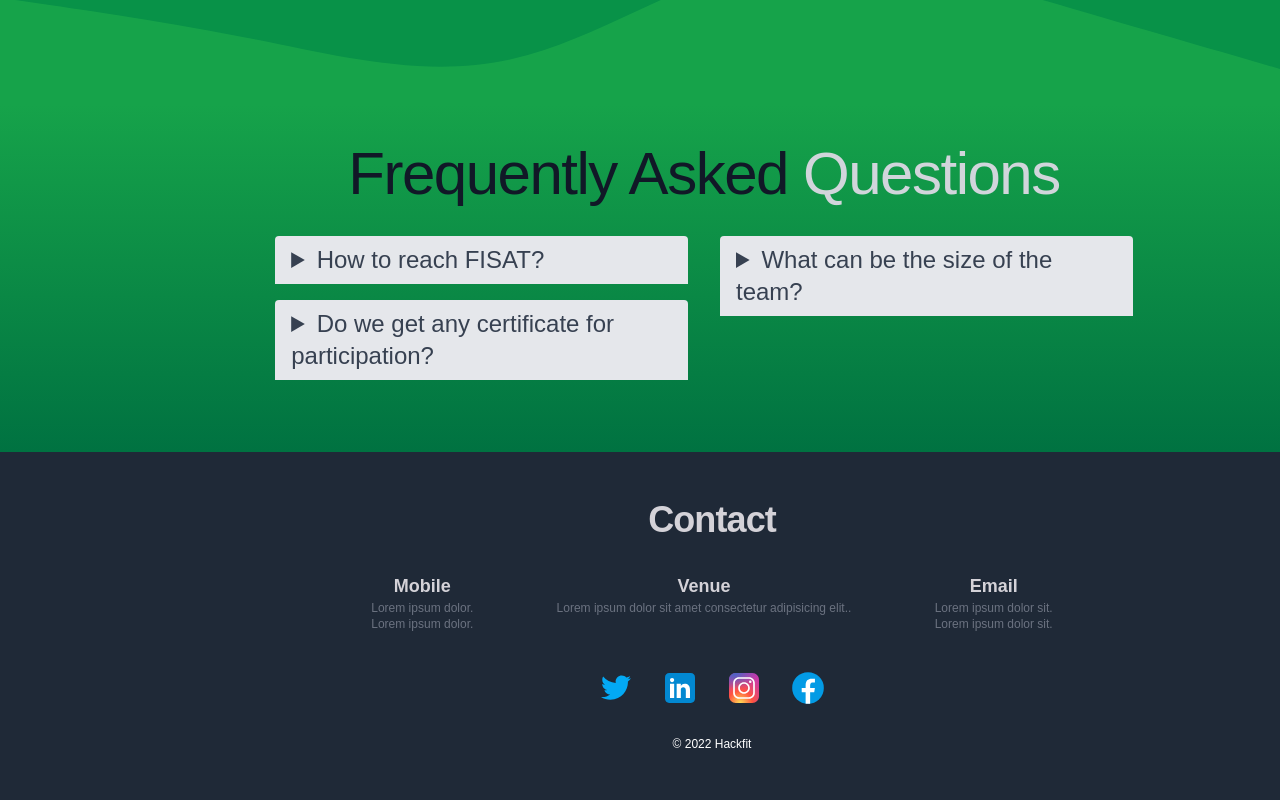
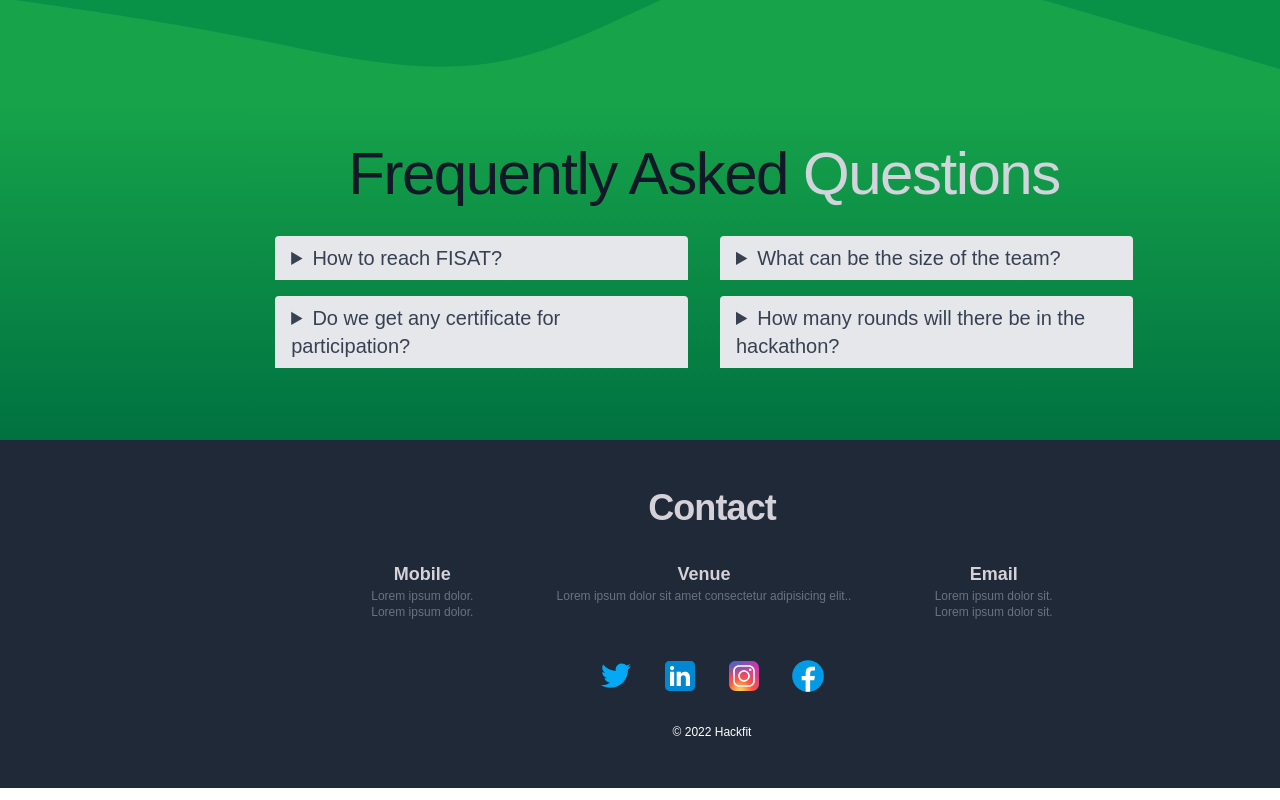
Before and after one commit to ICEFOSS/hackfit, a React (Create React App) app: page / in a window 1280 px wide. Shown: the part 9528-10328 px from the top of the page. Built offline with nearby package versions, Linux system fonts and the light colour scheme.

Commit message:
faq qs added

```diff
--- a/src/components/faq.js
+++ b/src/components/faq.js
@@ -30,14 +30,11 @@ export default function Faq() {
                 answer="
                 A team can consist of 1-5 members"
               />
+              <Each_faq_bar
+                question="How many rounds will there be in the hackathon?"
+                answer="There are two rounds, a preliminary  round and a final round."
+              />
               {/* <Each_faq_bar
-                question="How many sites I can create at once?"
-                answer="
-                Laboris qui labore cillum culpa in sunt quis sint veniam.
-                Dolore ex aute deserunt esse ipsum elit aliqua. Aute quis
-                minim velit nostrud pariatur culpa magna in aute."
-              />
-              <Each_faq_bar
                 question="How can I communicate with you?"
                 answer="Laboris qui labore cillum culpa in sunt quis sint veniam.
                 Dolore ex aute deserunt esse ipsum elit aliqua. Aute quis
@@ -61,7 +58,7 @@ function Each_faq_bar(props) {
   return (
     <>
       <details className="mb-4">
-        <summary className="text-xl sm:text-2xl rounded-t transition duration-200 hover:scale-105 bg-gray-200 py-2 px-4">
+        <summary className="md:text-xl sm:text-2xl  rounded-t transition duration-200 hover:scale-105 bg-gray-200 py-2 px-4">
           {props.question}
         </summary>
 
```
